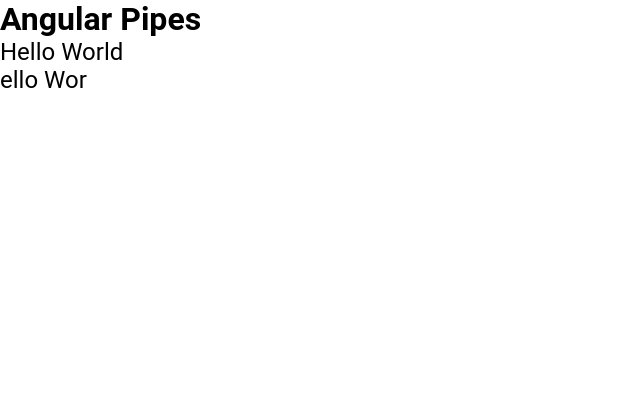
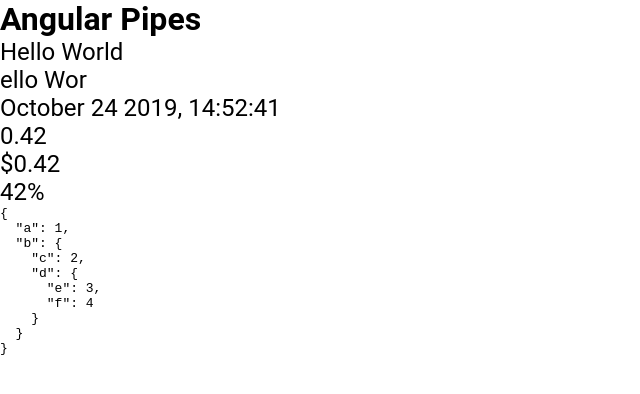
Before and after one commit to AndriBunko/udemy-angular8-section5, an Angular app: page / in a window 1280 px wide. Shown: the top 394 px of the page, without its empty margins (0-640 px from the left). Built offline with nearby package versions, Linux system fonts and the light colour scheme; a web font is replaced by a local one.

Commit message:
section 5, lesson 37-40 additional pipes

```diff
--- a/src/app/app.component.html
+++ b/src/app/app.component.html
@@ -6,4 +6,11 @@
   <p>{{str | uppercase | lowercase | titlecase}}</p>
   <p>{{str | titlecase | slice:1:-2}}</p>
 
+  <p>{{date | date:'MMMM dd yyyy, HH:mm:ss'}}</p>
+
+  <p>{{float}}</p>
+  <p>{{float | currency}}</p>
+  <p>{{float | percent:'2.0-0'}}</p>
+  <pre>{{obj | json}}</pre>
+
 </div>
--- a/src/app/app.component.ts
+++ b/src/app/app.component.ts
@@ -10,4 +10,17 @@
 
   e: number = Math.E;
   str = 'hello world';
+  date: Date = new Date();
+  float = 0.42;
+
+  obj = {
+    a: 1,
+    b: {
+      c: 2,
+      d: {
+        e: 3,
+        f: 4
+      }
+    }
+  };
 }
```
